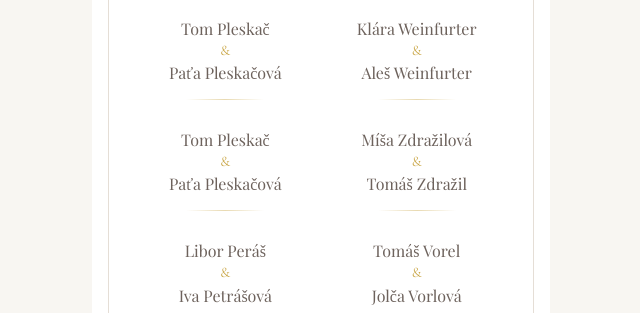
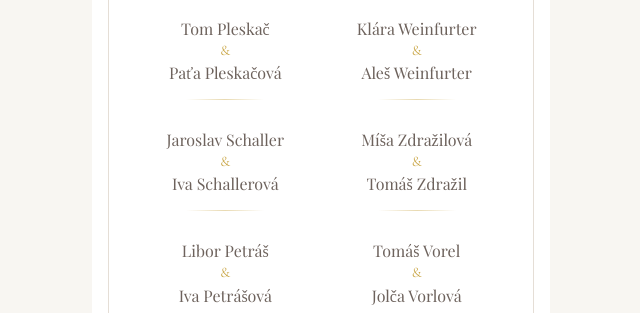
Before and after one commit to viktordvorak/wedding_web_new, an Angular app: page /guests-page in a window 1280 px wide. Shown: the part 1140-1453 px from the top of the page, without its empty margins (319-959 px from the left). Built offline with nearby package versions, Linux system fonts and the light colour scheme.

Commit message:
manifest

```diff
--- a/src/app/components/guests-page/guests-page.component.html
+++ b/src/app/components/guests-page/guests-page.component.html
@@ -68,13 +68,13 @@
       </div>
 
       <div class="guest-pair">
-        <span class="guest-pair__name">Tom Pleskač</span>
+        <span class="guest-pair__name">Jaroslav Schaller</span>
         <span class="guest-pair__amp">&amp;</span>
-        <span class="guest-pair__name">Paťa Pleskačová</span>
+        <span class="guest-pair__name">Iva Schallerová</span>
       </div>
 
       <div class="guest-pair">
-        <span class="guest-pair__name">Libor Peráš</span>
+        <span class="guest-pair__name">Libor Petráš</span>
         <span class="guest-pair__amp">&amp;</span>
         <span class="guest-pair__name">Iva Petrášová</span>
       </div>
--- a/src/index.html
+++ b/src/index.html
@@ -1,17 +1,23 @@
 <!doctype html>
 <html lang="en">
+
 <head>
   <meta charset="utf-8">
   <title>Barbora & Viktor</title>
   <base href="/">
   <meta name="viewport" content="width=device-width, initial-scale=1">
+  <link rel="manifest" href="manifest.webmanifest">
+  <link rel="apple-touch-icon" href="assets/images/logo2.png">
+  <meta name="theme-color" content="#C8A96A">
   <!--<link rel="icon" type="image/x-icon" href="favicon.ico">-->
   <link href="https://fonts.googleapis.com/css2?family=Playfair+Display:wght@400;700&display=swap" rel="stylesheet">
   <link href="https://fonts.googleapis.com/css2?family=Cormorant+Garamond:wght@400;500&display=swap" rel="stylesheet">
   <link rel="stylesheet" href="styles.css">
   <link rel="icon" href="/assets/images/favicon2.png" sizes="any">
 </head>
+
 <body>
   <app-root></app-root>
 </body>
+
 </html>
```
Also changed, not shown: src/manifest.webmanifest (added).
